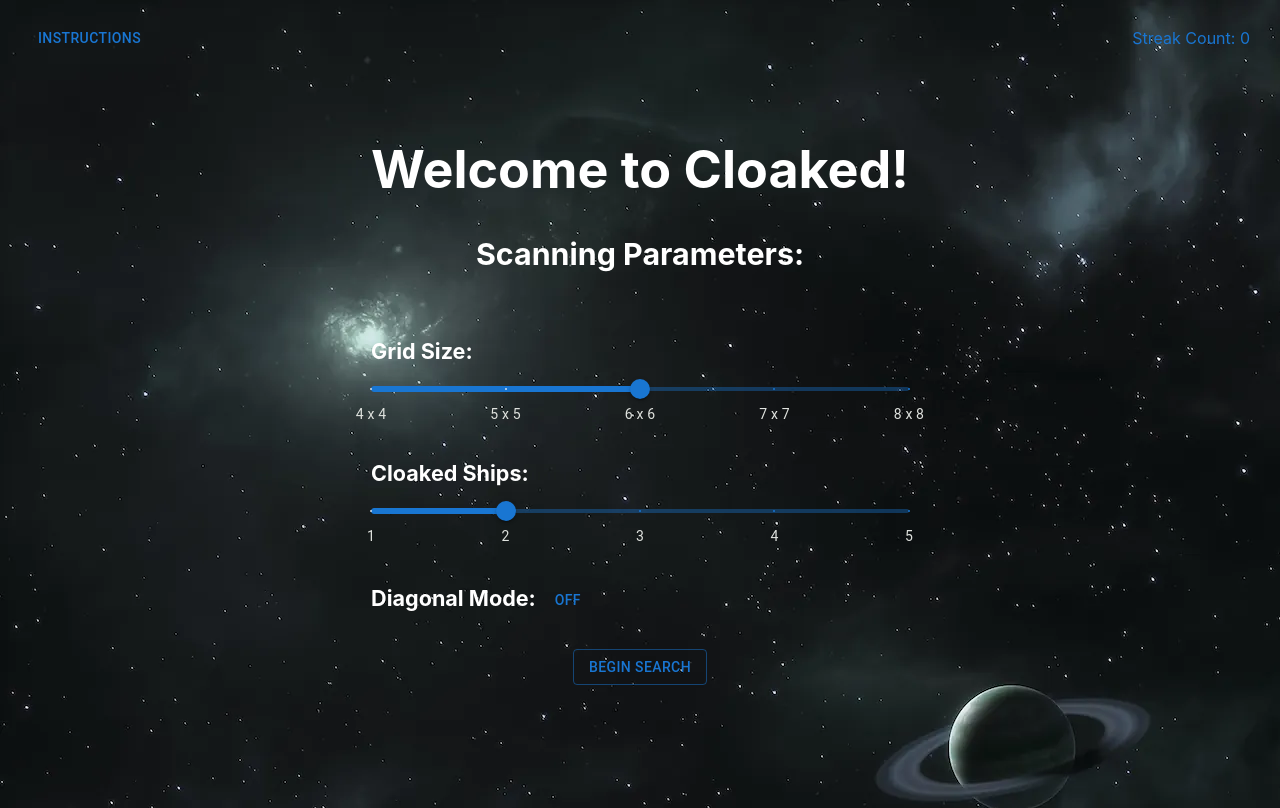
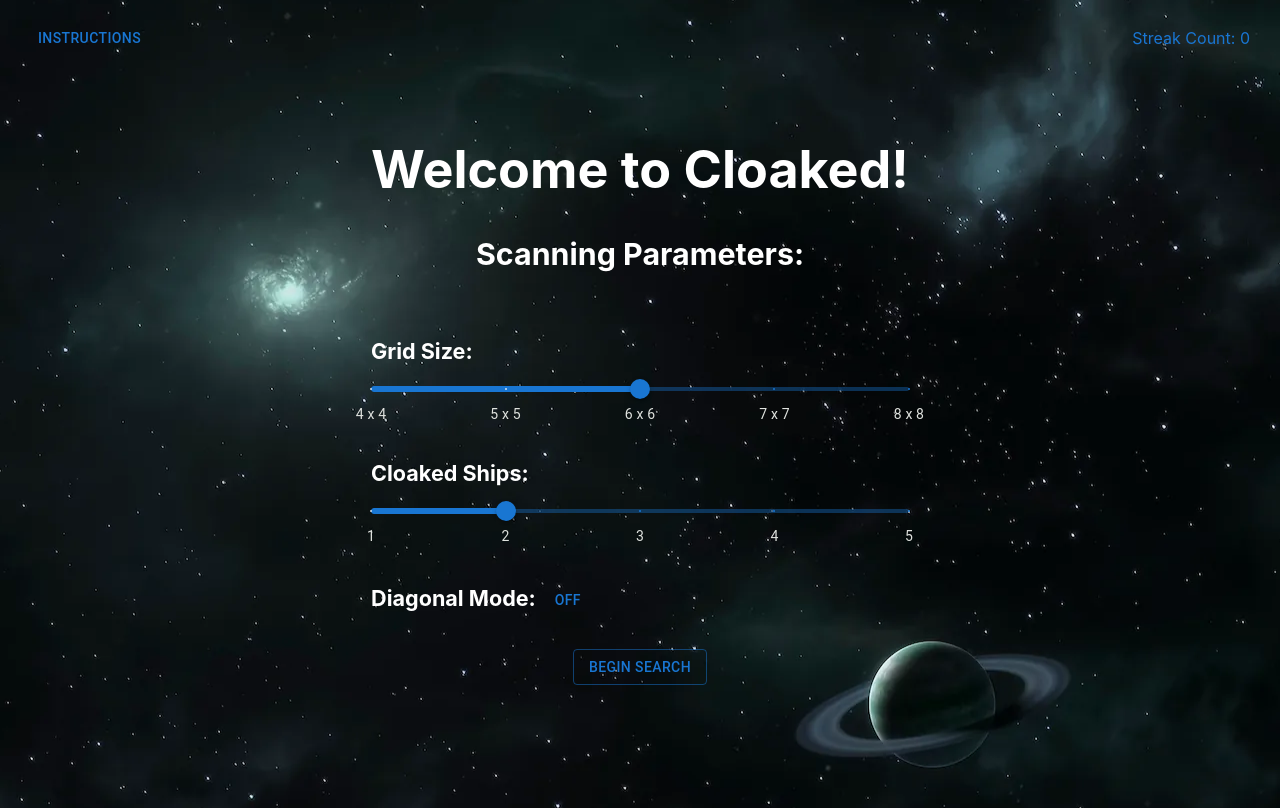
Before and after one commit to bwwhitaker/cloaked, a React (Vite) app: page / in a window 1280 px wide. Built offline with nearby package versions, Linux system fonts and the light colour scheme.

Commit message:
adjust color and position of background image

```diff
--- a/src/App.css
+++ b/src/App.css
@@ -3,8 +3,9 @@
 }
 
 .App-header {
-	background-image: url('./galaxy-night-view.webp');
+	background-image: url('./galaxy-night-view-1.webp');
 	background-size: auto;
+	background-position: center 20%;
 	min-height: 101vh;
 	display: flex;
 	flex-direction: column;
```
Also changed, not shown: src/galaxy-night-view-1.webp (added).
